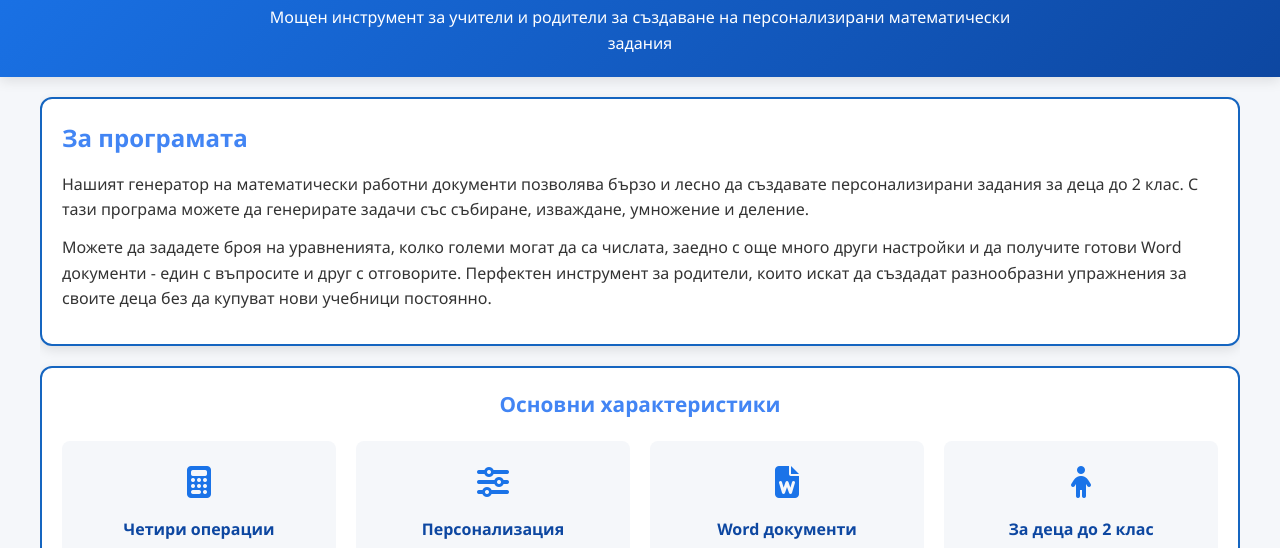
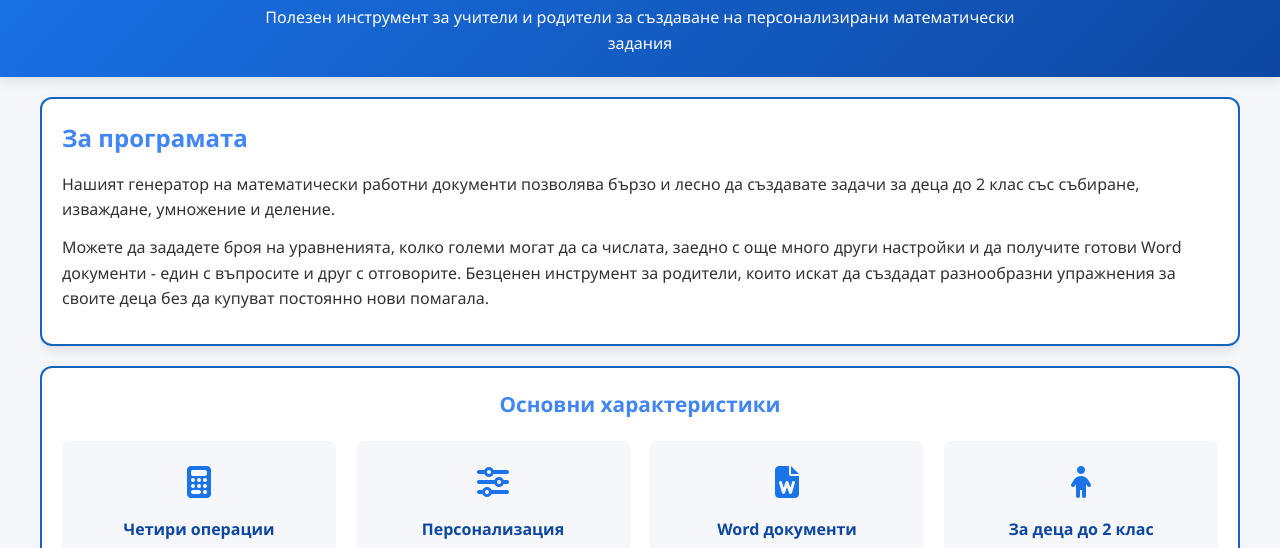
Before and after one commit to dev-sstoilov/math-worksheet-gen, a plain HTML site: page index.html in a window 1280 px wide. Shown: the part 79-627 px from the top of the page. Drawn offline with Linux system fonts and the light colour scheme.

Commit message:
Update index.html

```diff
--- a/index.html
+++ b/index.html
@@ -347,15 +347,15 @@
     <header>
         <div class="container">
             <h1>Генератор на математически работни листове</h1>
-            <p>Мощен инструмент за учители и родители за създаване на персонализирани математически задания</p>
+            <p>Полезен инструмент за учители и родители за създаване на персонализирани математически задания</p>
         </div>
     </header>
 
     <div class="container content">
         <section class="description">
             <h2>За програмата</h2>
-            <p>Нашият генератор на математически работни документи позволява бързо и лесно да създавате персонализирани задания за деца до 2 клас. С тази програма можете да генерирате задачи със събиране, изваждане, умножение и деление.</p>
-            <p>Можете да зададете броя на уравненията, колко големи могат да са числата, заедно с още много други настройки и да получите готови Word документи - един с въпросите и друг с отговорите. Перфектен инструмент за родители, които искат да създадат разнообразни упражнения за своите деца без да купуват нови учебници постоянно.</p>
+            <p>Нашият генератор на математически работни документи позволява бързо и лесно да създавате задачи за деца до 2 клас със събиране, изваждане, умножение и деление.</p>
+            <p>Можете да зададете броя на уравненията, колко големи могат да са числата, заедно с още много други настройки и да получите готови Word документи - един с въпросите и друг с отговорите. Безценен инструмент за родители, които искат да създадат разнообразни упражнения за своите деца без да купуват постоянно&nbsp;<span style="font-size: 1rem;">нови помагала.</span></p>
         </section>
 
         <section class="features">
@@ -397,7 +397,7 @@
         <a href="https://github.com/dev-sstoilov/math-worksheet-gen/releases/download/v2.3.0/MathWorksheetGenInstaller.exe" class="download-btn" id="downloadBtn">
             <i class="fas fa-download"></i> Изтегли сега
         </a>
-        <a href="https://dev-sstoilov.github.io" target="_blank" class="author-btn">
+        <a href="https://dev-sstoilov.github.io/" target="_blank" class="author-btn">
             За автора <i class="fas fa-external-link-alt"></i>
         </a>
     </div>
```
